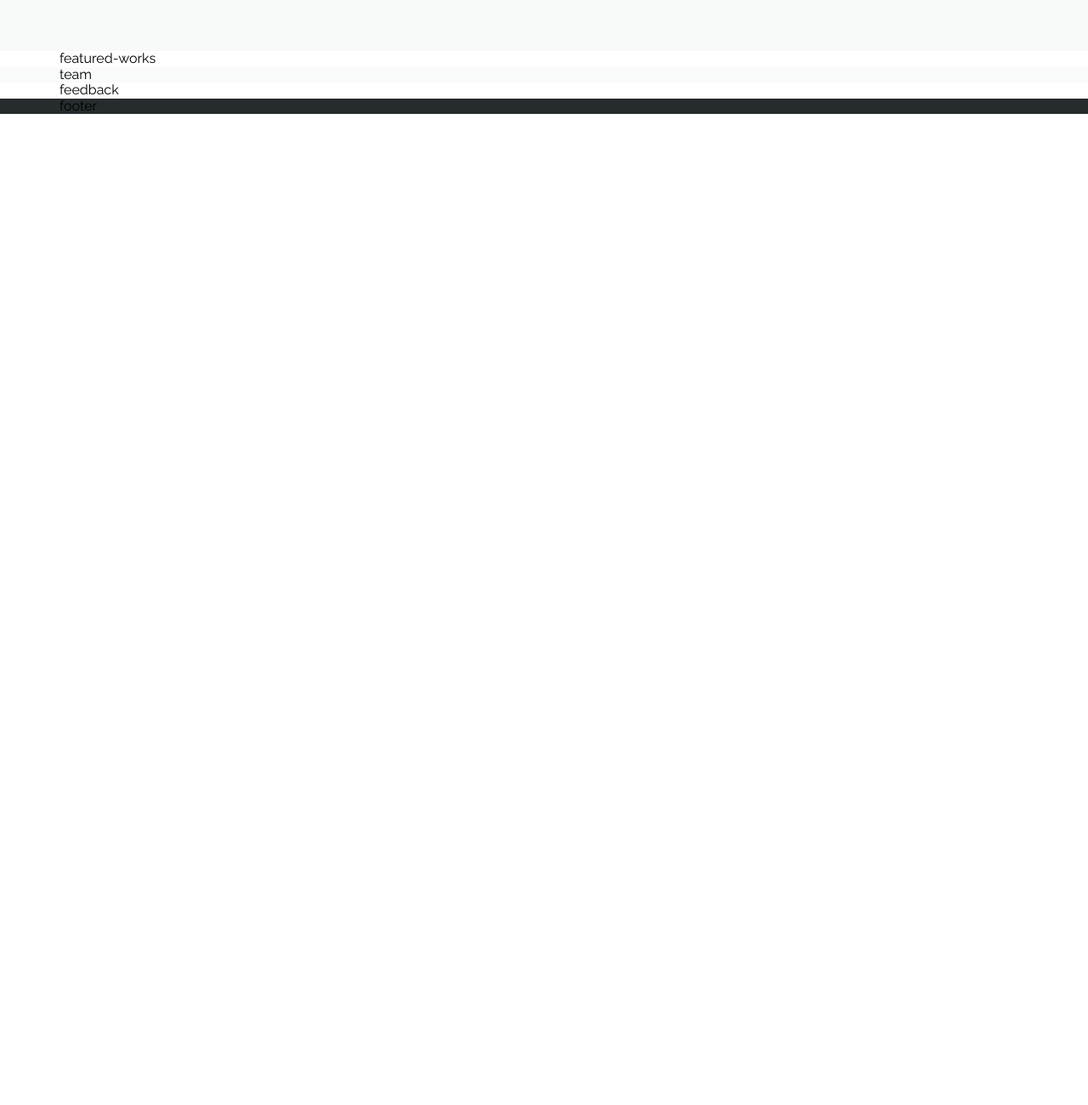
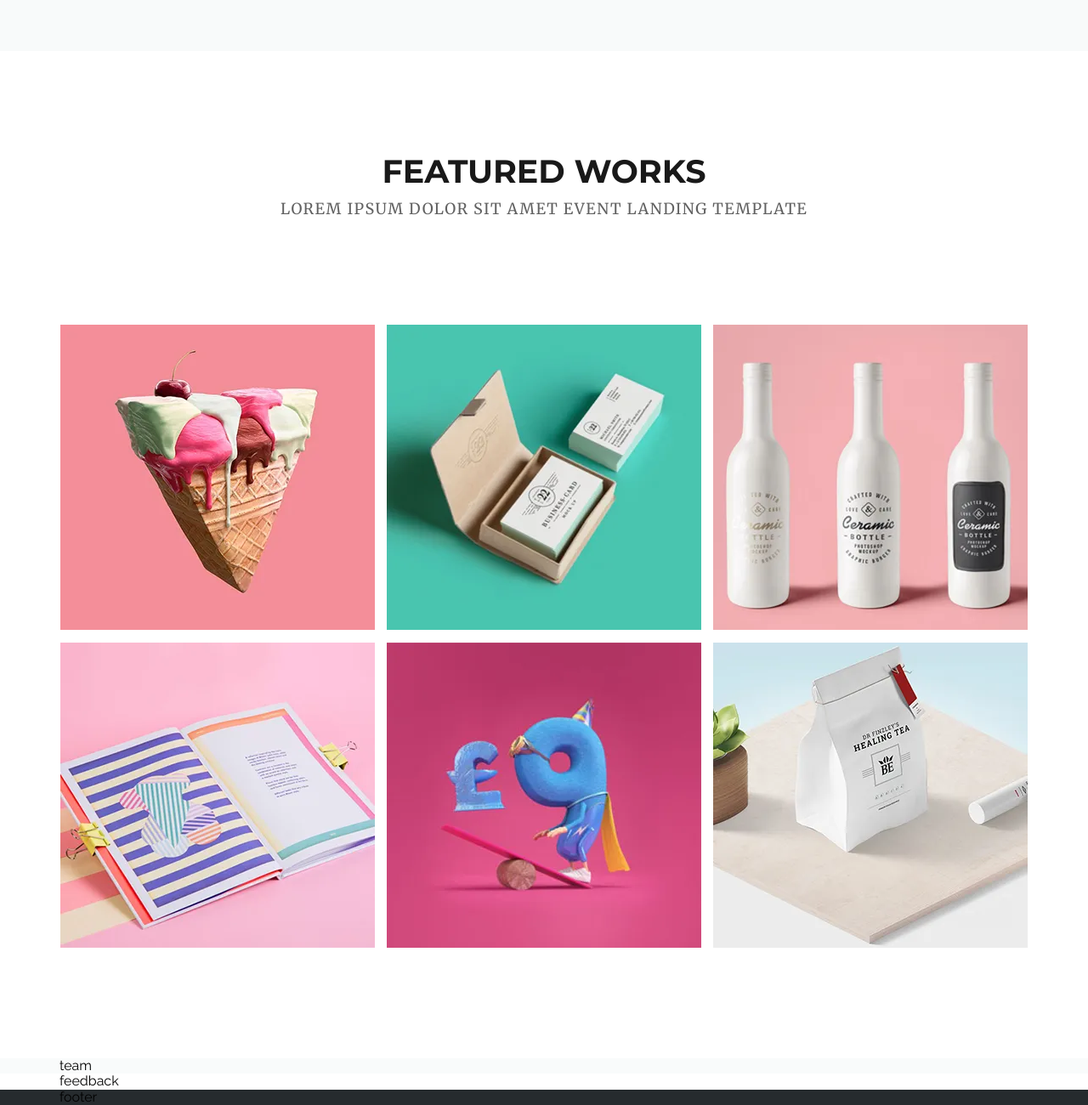
Before and after one commit to LeoKuD/Death-Valley, a website: page index.html in a window 1280 px wide. Shown: the part 1734-3034 px from the top of the page at 85% size. Before the commit the page ends 1868 px from the top, so only its background shows below. Drawn offline with Linux system fonts and the light colour scheme.

Commit message:
feat: add section works

```diff
--- a/index.html
+++ b/index.html
@@ -89,10 +89,33 @@
       </div>
     </section>
     <!-- / about-us -->
+    <h2>FEATURED WORKS</h2>
+    <h4>LOREM IPSUM DOLOR SIT AMET EVENT LANDING TEMPLATE</h4>
 
     <!-- featured-works -->
     <section class="section-outer section-featured-works">
-      <div class="section-inner">featured-works</div>
+      <div class="section-inner">
+        <div class="content-wrapper">
+          <a href="#" class="content-wrapper__item">
+            <img src="img/work-1.webp" alt="" />
+          </a>
+          <a href="#" class="content-wrapper__item">
+            <img src="img/work-2.webp" alt="" />
+          </a>
+          <a href="#" class="content-wrapper__item">
+            <img src="img/work-3.webp" alt="" />
+          </a>
+          <a href="#" class="content-wrapper__item">
+            <img src="img/work-4.webp" alt="" />
+          </a>
+          <a href="#" class="content-wrapper__item">
+            <img src="img/work-5.webp" alt="" />
+          </a>
+          <a href="#" class="content-wrapper__item">
+            <img src="img/work-6.webp" alt="" />
+          </a>
+        </div>
+      </div>
     </section>
     <!-- / featured-works -->
 
--- a/scss/style.scss
+++ b/scss/style.scss
@@ -91,7 +91,7 @@ h6 {
   font-size: 16px;
   font-weight: $fw-regular;
   margin-top: 31px;
-  letter-spacing: .8px;
+  letter-spacing: 0.8px;
   color: $fc-secondary;
   line-height: 1.8em;
 }
@@ -114,6 +114,13 @@ h6 {
       color: white;
     }
   }
+}
+
+.content-wrapper {
+  display: flex;
+  flex-wrap: wrap;
+  justify-content: center;
+  margin: 125px 0;
 }
 // === Common ===
 
@@ -214,7 +221,7 @@ h6 {
       width: 45%;
       @media (max-width: 900px) {
         width: 100;
-      margin-top: 20px;
+        margin-top: 20px;
       }
       span {
         display: block;
@@ -230,6 +237,10 @@ h6 {
 
 // === featured-works ===
 .section-featured-works {
+  .content-wrapper {
+    row-gap: 0.7rem;
+    column-gap: 0.9rem;
+  }
 }
 // === / featured-works ===
 
```
Also changed, not shown: css/style.css, img/work-1.webp (added), img/work-2.webp (added), img/work-3.webp (added), img/work-4.webp (added), img/work-5.webp (added), img/work-6.webp (added).
